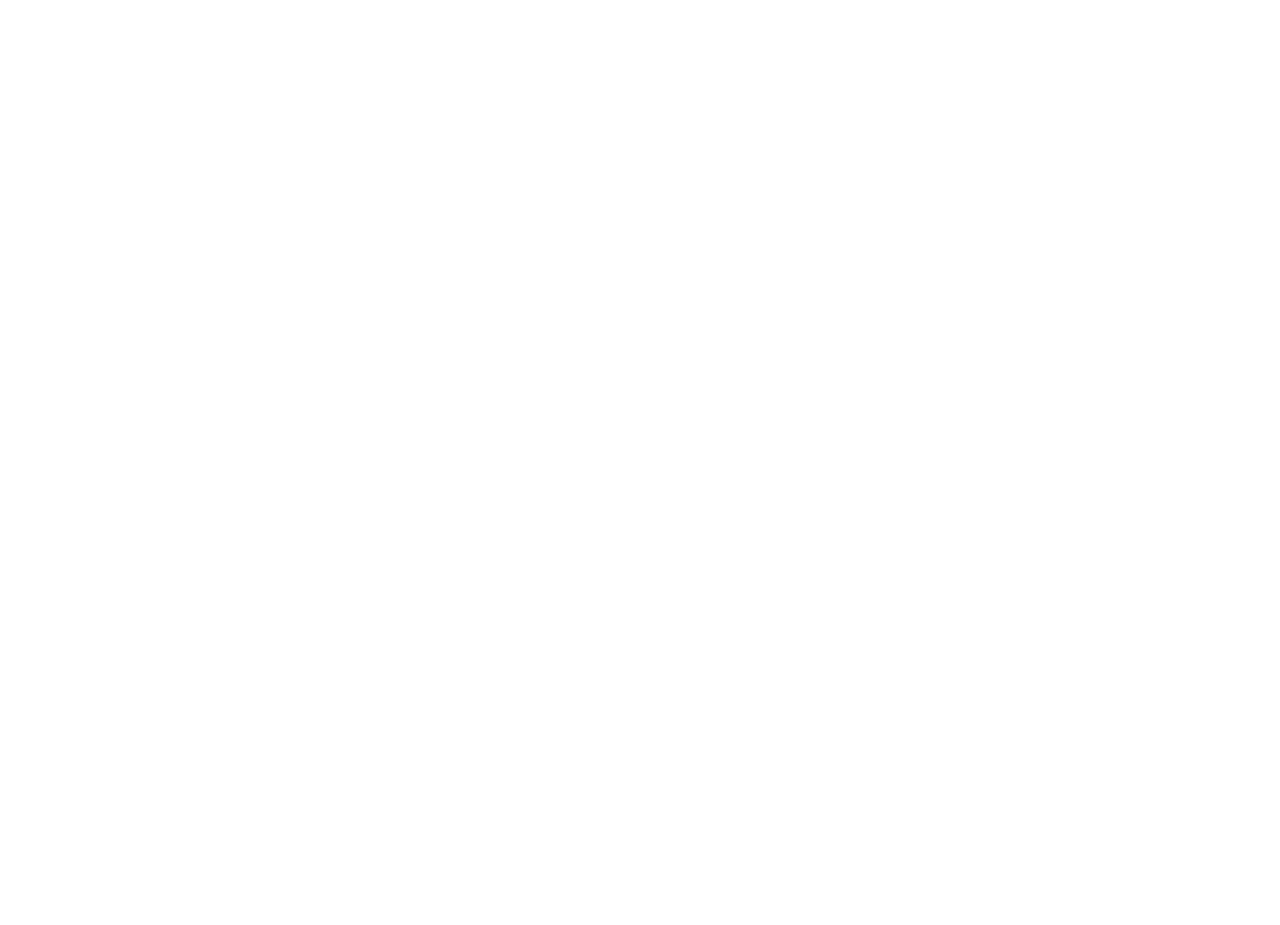
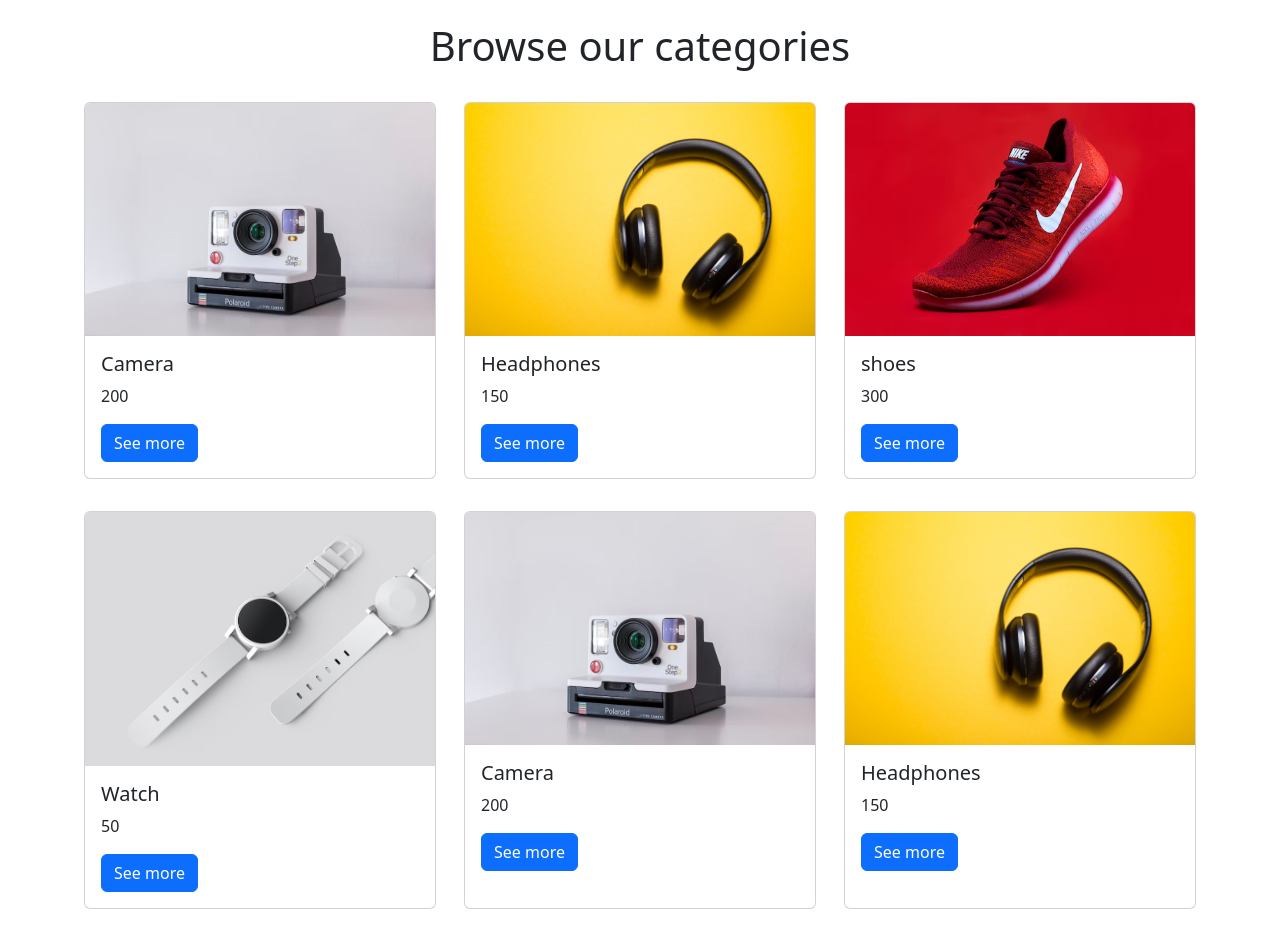
Before and after one commit to kalemmentore868/capstone-amazon, a React (Create React App) app: page / in a window 1280 px wide. Shown: the part 585-1510 px from the top of the page. Before the commit the page ends 800 px from the top, so only its background shows below. Built offline with nearby package versions, Linux system fonts and the light colour scheme; the HTML template or start-up script is replaced by a standard one.

Commit message:
homepage

```diff
--- /dev/null
+++ b/src/components/CategorySection.tsx
@@ -0,0 +1,13 @@
+import React from 'react'
+import Grid from './Grid'
+import { dummyData } from "../helper/heroData"
+
+const CategorySection = () => {
+    return (
+        <div>
+            <Grid rows={2} text="Browse our categories" data={dummyData} />
+        </div>
+    )
+}
+
+export default CategorySection
--- a/src/components/Grid.tsx
+++ b/src/components/Grid.tsx
@@ -2,6 +2,8 @@
 import Container from 'react-bootstrap/Container';
 import Row from 'react-bootstrap/Row';
 import Col from 'react-bootstrap/Col';
+import Button from 'react-bootstrap/Button';
+import Card from 'react-bootstrap/Card';
 
 interface ProductData {
     title: string;
@@ -10,27 +12,51 @@
 }
 
 interface GridProps {
-    cols: number;
     rows: number;
     data: ProductData[];
     text: string
 }
 
-const Grid: FC<GridProps> = ({ cols, rows, data, text }) => {
+const Grid: FC<GridProps> = ({ rows, data, text }) => {
+
+    // @ts-ignore
+    let rowsArr = [...Array(rows).keys()]
+    // @ts-ignore
+    let colsArr = [...Array(3).keys()]
+    let index = 0;
 
     return (
         <Container>
-            <Row>
-                <Col>1 of 2</Col>
-                <Col>2 of 2</Col>
-            </Row>
+            <h1 className="my-3 text-center">{text} </h1>
+            {rowsArr.map(row => {
+                return (
+                    <Row>
+                        {colsArr.map(col => {
+                            const prodObj = data[index]
+                            index++
+
+                            return (
+                                <Col className="my-3 d-flex justify-content-center">
+                                    <Card style={{ width: '22rem' }}>
+                                        <Card.Img variant="top" src={prodObj.imgUrl} />
+                                        <Card.Body>
+                                            <Card.Title>{prodObj.title}</Card.Title>
+                                            <Card.Text>
+                                                {prodObj.price}
+                                            </Card.Text>
+                                            <Button variant="primary">See more</Button>
+                                        </Card.Body>
+                                    </Card>
+                                </Col>
+                            )
+                        })}
+                    </Row>
+                )
+            })}
         </Container>
     )
 }
 
-Grid.defaultProps = {
-    rows: 1,
-    cols: 4,
-}
+
 
 export default Grid
--- a/src/helper/heroData.ts
+++ b/src/helper/heroData.ts
@@ -10,6 +10,39 @@
   title: string;
   desc: string;
 }
+
+export const dummyData = [
+  {
+    imgUrl: camera,
+    title: "Camera",
+    price: 200,
+  },
+  {
+    imgUrl: headphone,
+    title: "Headphones",
+    price: 150,
+  },
+  {
+    imgUrl: shoe,
+    title: "shoes",
+    price: 300,
+  },
+  {
+    imgUrl: watch,
+    title: "Watch",
+    price: 50,
+  },
+  {
+    imgUrl: camera,
+    title: "Camera",
+    price: 200,
+  },
+  {
+    imgUrl: headphone,
+    title: "Headphones",
+    price: 150,
+  },
+];
 
 const heroList: HeroObj[] = [
   {
--- a/src/pages/HomePage.tsx
+++ b/src/pages/HomePage.tsx
@@ -1,10 +1,12 @@
 import React from 'react'
+import CategorySection from '../components/CategorySection'
 import Hero from '../components/Hero'
 
 const HomePage = () => {
     return (
         <>
             <Hero />
+            <CategorySection />
         </>
     )
 }
```
